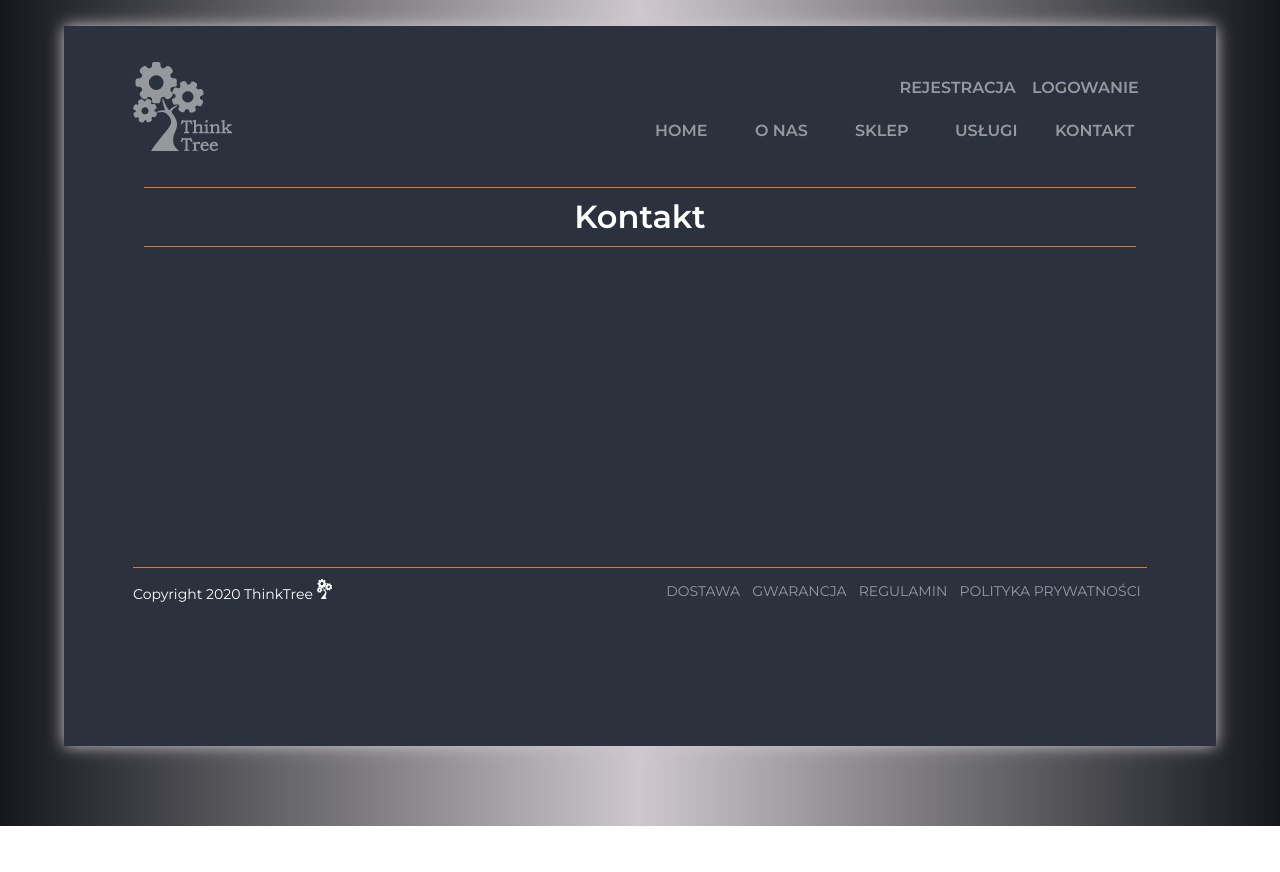
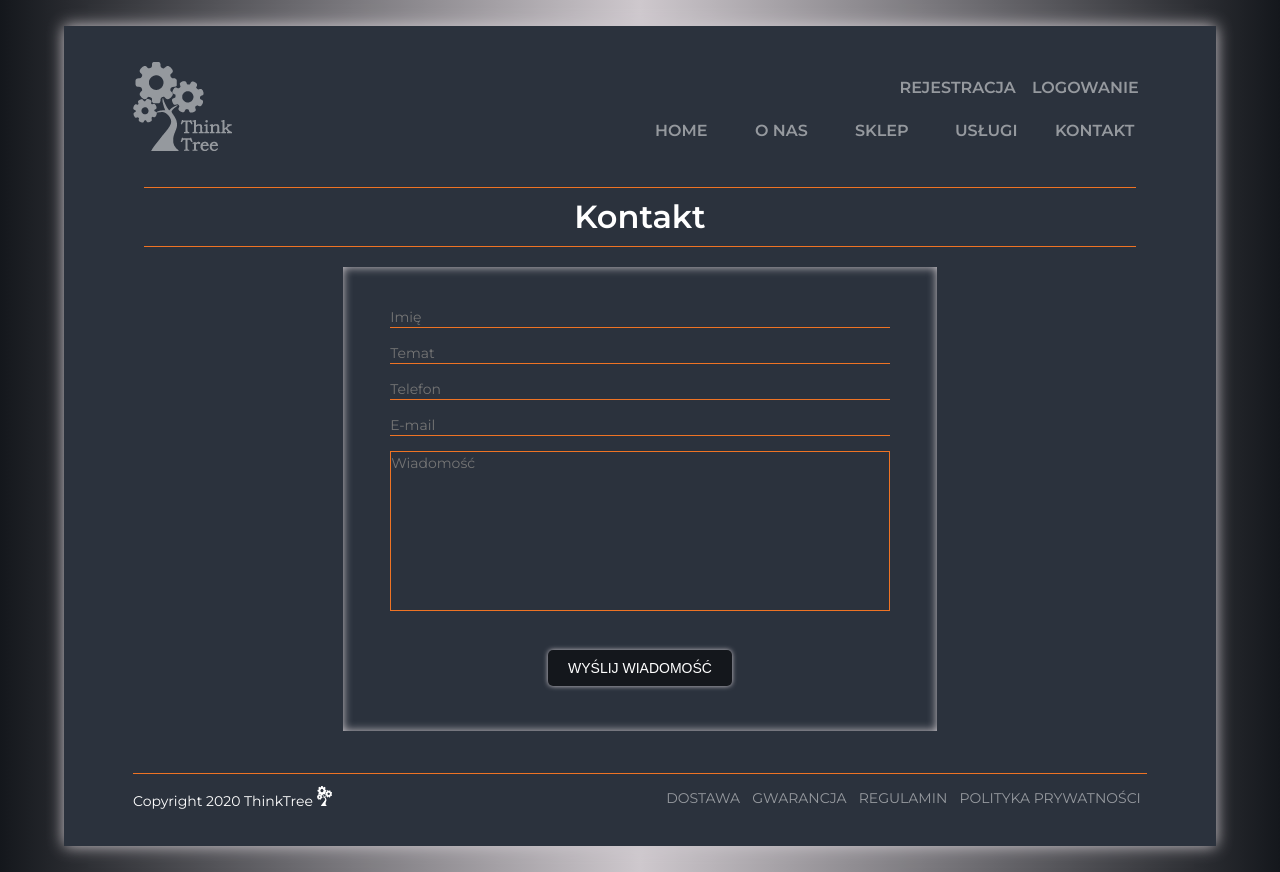
Before and after one commit to ArlBiern/OnlineShop, a React (Create React App) app in the folder client/: page /contact in a window 1280 px wide. Before the commit the page ends 826 px from the top, so only its background shows below. Built offline with nearby package versions, Linux system fonts and the light colour scheme; no server answers.

Commit message:
Add Contact component

```diff
--- a/client/src/components/nav/Contact.js
+++ b/client/src/components/nav/Contact.js
@@ -1,11 +1,136 @@
 import React from 'react';
+import { Field, reduxForm } from 'redux-form';
+import '../../styles/Forms.css';
 
-const Contact = () => {
-  return (
-    <div className="container">
-      <h1>Kontakt</h1>
-    </div>
-  )
+class Contact extends React.Component {
+
+  renderError({ error, touched }) {
+    if (touched && error) {
+      return (
+        <div className="error_container">
+          <p>{error}</p>
+        </div>
+      )
+    }
+  }
+
+  renderInput = ({ input, placeholder, meta }) => {
+    return (
+      <div>
+        {this.renderError(meta)}
+        <input
+          {...input}
+          placeholder={placeholder}
+          type="text"
+          autoComplete="off"
+        />
+      </div>
+    );
+  }
+
+  renderTextarea = ({ input, placeholder, meta }) => {
+    return (
+      <div>
+        <textarea {...input} placeholder={placeholder}></textarea>
+        {this.renderError(meta)}
+      </div>
+    );
+  }
+
+  onSubmit(formValues) {
+    console.log(formValues);
+  }
+
+  render() {
+    return (
+      <div className="container">
+        <h1>Kontakt</h1>
+        <form onSubmit={this.props.handleSubmit(this.onSubmit)} className="user_form">
+          <Field
+            name="name"
+            placeholder="Imię"
+            component={this.renderInput}
+          />
+          <Field
+            name="subject"
+            placeholder="Temat"
+            component={this.renderInput}
+          />
+          <Field
+            name="phone"
+            placeholder="Telefon"
+            component={this.renderInput}
+          />
+          <Field
+            name="email"
+            placeholder="E-mail"
+            component={this.renderInput}
+          />
+          <Field
+            name="message"
+            placeholder="Wiadomość"
+            component={this.renderTextarea}
+          />
+          <div>
+            <button type="submit" className="main_button">
+              Wyślij wiadomość
+            </button>
+          </div>
+        </form>
+      </div>
+    )
+  }
 }
 
-export default Contact;
+const validate = formValues => {
+  const errors = {};
+
+  if (!formValues.name) {
+    errors.name = 'Proszę wprowadź swoje imię';
+  } else if (formValues.name.length < 2) {
+    errors.name = 'Imię powinno być dłuższe niż 2 litery';
+  } else if (formValues.name.length > 20) {
+    errors.name = 'Imię powinno być krótsze niż 20 liter';
+  }
+
+  if (!formValues.subject) {
+    errors.subject = 'Proszę wprowadź temat';
+  } else if (formValues.subject.length < 5) {
+    errors.subject = 'Temat powinien być dłuższy niż 5 znaków';
+  } else if (formValues.subject.length > 50) {
+    errors.subject = 'Temat powinien być krótszy niż 50 liter';
+  }
+
+  if (!formValues.phone) {
+    errors.phone = 'Proszę wprowadź numer telefonu';
+  } else if (formValues.phone.length < 9) {
+    errors.phone = 'Numer telefonu jest zbyt krótki';
+  } else if (formValues.phone.length > 22) {
+    errors.phone = 'Numer telefonu jest zbyt długi';
+  }
+
+  if (!formValues.email) {
+    errors.email = 'Proszę wprowadź swój e-mail';
+  } else if (formValues.email.length < 6) {
+    errors.email = 'E-mail powinien być dłuższy niż 6 znaków';
+  } else if (formValues.email.length > 60) {
+    errors.email = 'E-mail powinien być krótszy niż 60 znaków';
+  } else if (!/^\w+([-]?\w+)*@\w+([-]?\w+)*(\.\w{2,3})+$/.test(formValues.email)) {
+    errors.email = 'Niepoprawny adres e-mail'
+  }
+
+  if (!formValues.message) {
+    errors.message = 'Proszę wprowadź wiadomość';
+  } else if (formValues.message.length < 5) {
+    errors.message = 'Wiadomość powinna być dłuższa niż 5 znaków';
+  } else if (formValues.message.length > 800) {
+    errors.message = 'Temat powinien być krótszy niż 800 znaków';
+  }
+
+  return errors;
+}
+
+export default reduxForm({
+  form: 'contact',
+  validate
+})(Contact);
--- a/client/src/styles/Forms.css
+++ b/client/src/styles/Forms.css
@@ -19,10 +19,8 @@ button.main_button {
   margin: 0 auto;
 }
 
-.user_form input {
+.user_form input, .user_form textarea {
   width: 90%;
-  border: none;
-  border-bottom: 1px solid var(--details);
   background: inherit;
   padding: 2px 0;
   margin-bottom: 15px;
@@ -30,7 +28,18 @@ button.main_button {
   color: var(--main_font_color);
 }
 
-.user_form input::placeholder {
+.user_form input {
+  border: none;
+  border-bottom: 1px solid var(--details);
+}
+
+.user_form textarea {
+  border: 1px solid var(--details);
+  resize: none;
+  height: 20vh;
+}
+
+.user_form input::placeholder, .user_form textarea::placeholder {
   font-size: 14px;
 }
 
@@ -39,3 +48,8 @@ button.main_button {
   outline: none;
   border-bottom: 1px solid var(--main_font_color);
 }
+
+.user_form textarea:focus {
+  outline: none;
+  border: 1px solid var(--main_font_color);
+}
```
